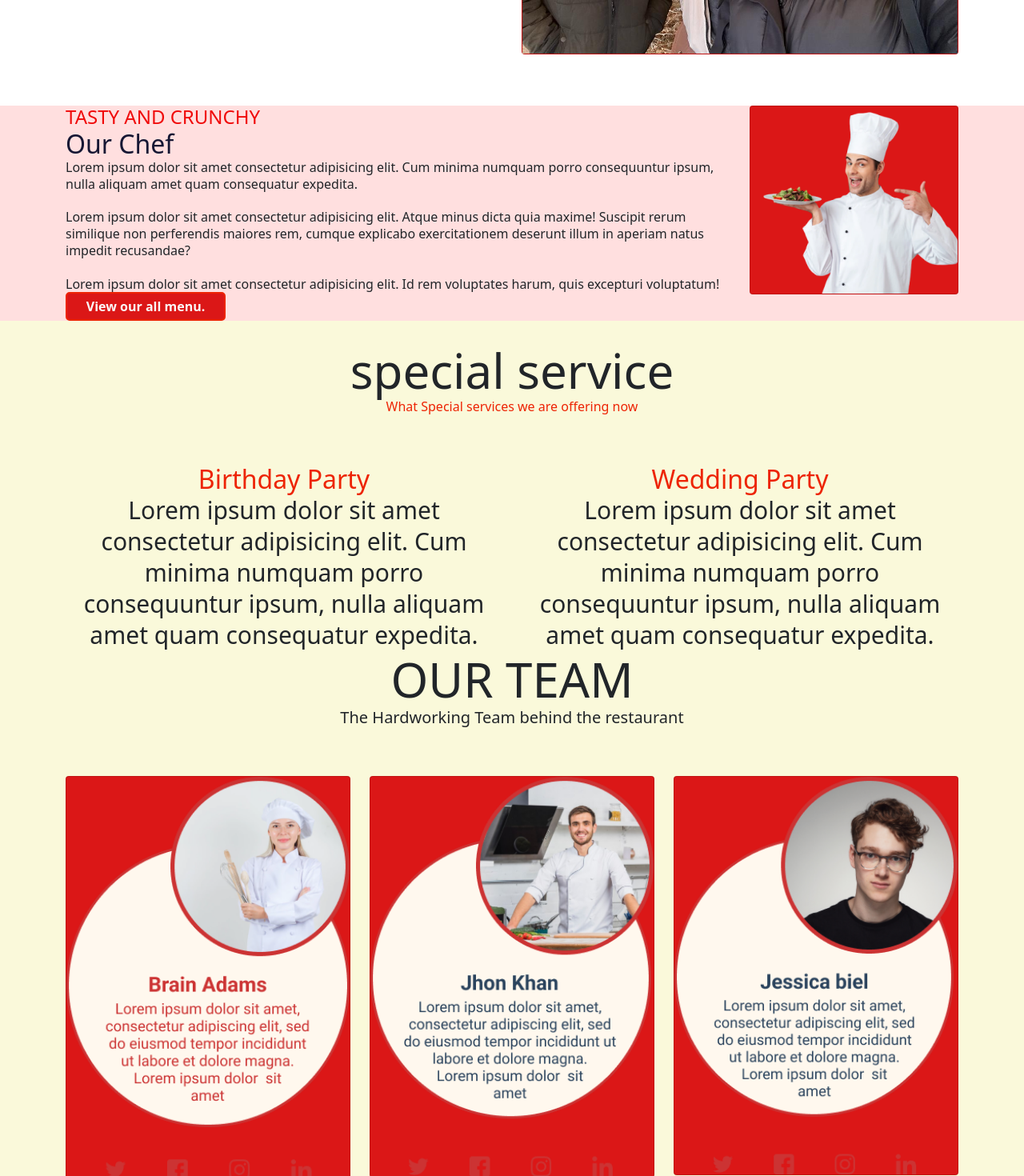
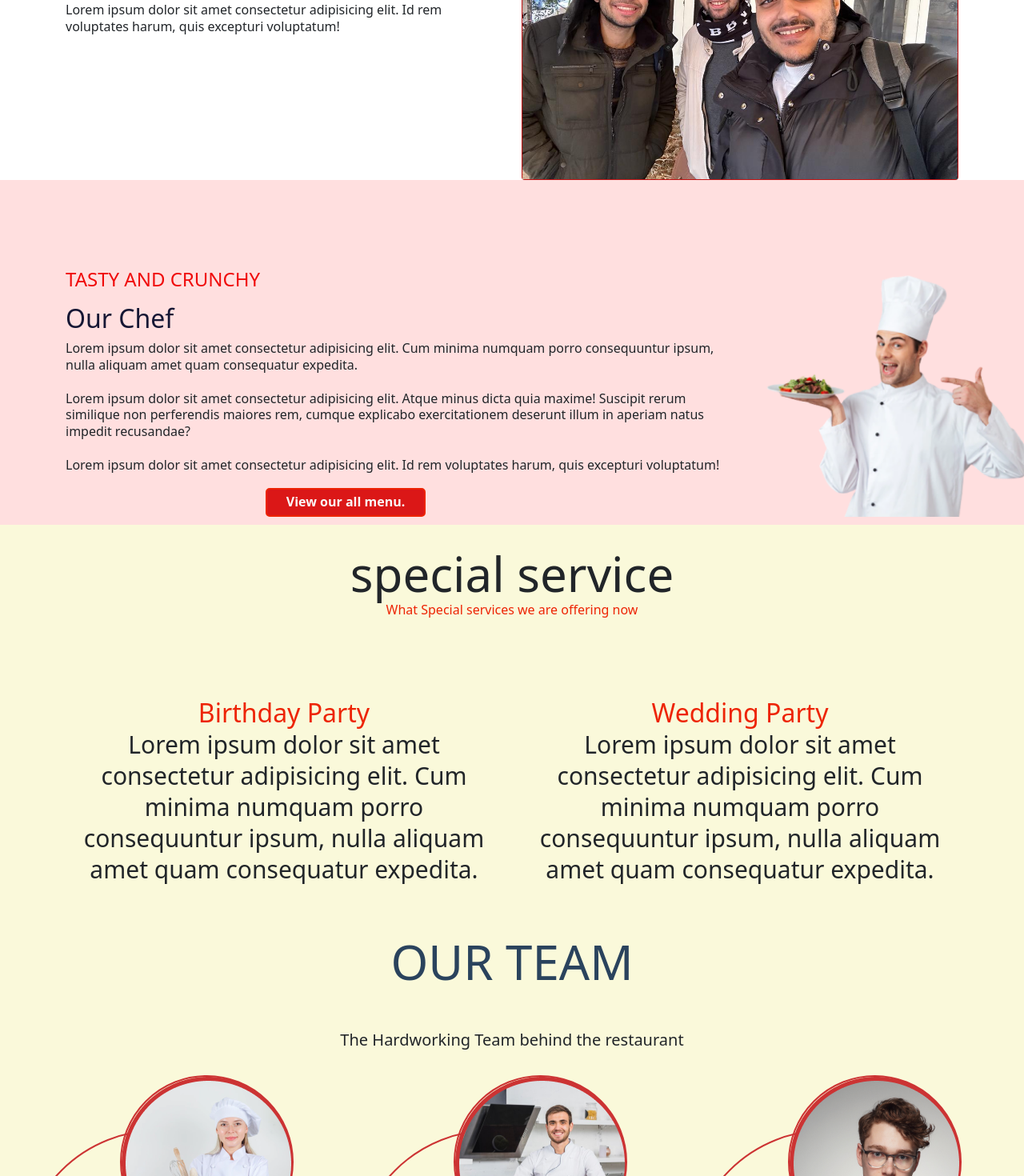
Before and after one commit to Mohamed-Emad1/restuarant-website, a Vue app: page /about in a window 1280 px wide. Shown: the part 1220-2690 px from the top of the page at 80% size. Built offline with nearby package versions, Linux system fonts and the light colour scheme.

Commit message:
edits on aboutview

```diff
--- a/src/views/AboutView.vue
+++ b/src/views/AboutView.vue
@@ -20,9 +20,9 @@
     <div class="container">
       <div class="row">
         <div class="col-md-6">
-          <div class="card">
+
             <img src="../assets/image_about_1.png" alt="">
-          </div>
+
         </div>
         <div class="col-md-6">
 
@@ -69,9 +69,9 @@
                <button id="about-btn">View our all menu.</button>
             </div>
             <div class="col-md-3">
-                <div class="card">
+
                   <img src="../assets/image_ourChef.png" alt="">
-                </div>
+
               </div>
           </div>
         </div>
@@ -96,25 +96,36 @@
                 </div>
             </div>
           </div>
-           <div><h1>OUR TEAM</h1></div>
+           <div class="our"><h1>OUR TEAM</h1></div>
       <div><h5>The Hardworking Team behind the restaurant</h5></div>
-      <div class="container">
+      <div class="container-s">
               <div class="row">
 
                 <div class="col-md-4">
-                  <div class="card">
-                    <img src="../assets/card3.png" alt="">
-                  </div>
+                    <div class="sub-container">
+                      <h3>Brain Adams</h3>
+                      <p>pLorem ipsum dolor sit amet, consectetur adipiscing elit, sed do eiusmod
+                      tempor incididunt ut labore et dolore magna.Lorem ipsum dolor  sitamet</p>
+                    </div>
+                    <!-- <img src="../assets/card3.png" alt=""> -->
+
                 </div>
                 <div class="col-md-4">
-                  <div class="card">
-                    <img src="../assets/card2.png" alt="">
-                  </div>
+                  <div class="sub-container">
+                        <h3>Jhon Khan</h3>
+                        <p>pLorem ipsum dolor sit amet, consectetur adipiscing elit, sed do eiusmod
+                        tempor incididunt ut labore et dolore magna.Lorem ipsum dolor  sitamet</p>
+                      </div>
+                    <!-- <img src="../assets/card2.png" alt=""> -->
                   </div>
                   <div class="col-md-4">
-                   <div class="card">
-                    <img src="../assets/card1.png" alt="">
-                  </div>
+                   <div class="sub-container">
+                        <h3>Jessica biel</h3>
+                        <p>Lorem ipsum dolor sit amet, consectetur adipiscing elit, sed do eiusmod tempor
+                        incididunt ut labore et dolore magna.Lorem ipsum dolor  sitamet</p>
+                      </div>
+                    <!-- <img src="../assets/card1.png" alt=""> -->
+
                     </div>
               </div>
             </div>
@@ -225,12 +236,6 @@ body,html{
   font-weight: bold;
 }
 
-#about .card{
-  border-radius: 10px;
-}
-#about .card img{
-  border-radius: 10px;
-}
 
 @media screen and (max-width:982px){
   #about p{
@@ -254,20 +259,25 @@ body,html{
   background-color: #db1717
 }
 .part3{
-  background-image: url("../assets/Rectangle_62.png");
-   background-repeat: no-repeat;
-    background-size: cover;
-    border: 0 none;
-    margin: 0 auto;
-    padding: 0 auto;
-    margin-top: 5%;
-    position: relative;
+  background-color: #FFDFDF;
+  max-width: 100%;
+  padding: 10px;
+  line-height: 1.2;
+
+}
+.part3 button{
+  margin-top: 18px;
+  text-align: center;
+  margin-left: 250px;
+  border-radius: 18px;
 }
 .part3 h4{
   color: #f00a0a;
 }
 .part3 h1{
   color: #161734;
+  margin-top: 15px;
+  margin-bottom: 8px;
 }
 .part3 img{
 height: 100%;
@@ -283,4 +293,62 @@ height: 100%;
 .part4 h6,h2{
   color: #ed2405;
 }
+.our{
+  margin-top: 60px;
+  color: var(--second-color);
+}
+.row{
+  display: flex;
+  margin-top: 100px;
+}
+.sub-container{
+  width: 343px;
+  height: 343px;
+  border-radius: 50%;
+  border: 2px solid var(--primary-color);
+  text-align: center;
+  position: relative;
+}
+.row>:nth-child(1) .sub-container::after{
+  content:'';
+  background: url('../assets/image_ourTeam_1.png');
+  position: absolute;
+  width: 217px;
+  height: 217px;
+  border: 2px solid var(--primary-color);
+  border-radius: 50%;
+  right: 0px;
+  top: -70px;
+}
+.row>:nth-child(2) .sub-container::after{
+  content:'';
+  background: url('../assets/image_ourTeam_2.png');
+  position: absolute;
+  width: 217px;
+  height: 217px;
+  border: 2px solid var(--primary-color);
+  border-radius: 50%;
+  right: 0px;
+  top: -70px;
+}
+.row>:nth-child(3) .sub-container::after{
+  content:'';
+  background: url('../assets/image_ourTeam_3.png');
+  position: absolute;
+  width: 217px;
+  height: 217px;
+  border: 2px solid var(--primary-color);
+  border-radius: 50%;
+  right: 0px;
+  top: -70px;
+}
+.sub-container h3{
+  margin-top: 160px;
+
+}
+.sub-container p{
+  font-size: 15px;
+  margin: 10px 45px;
+  text-align: center;
+}
 </style>
```
